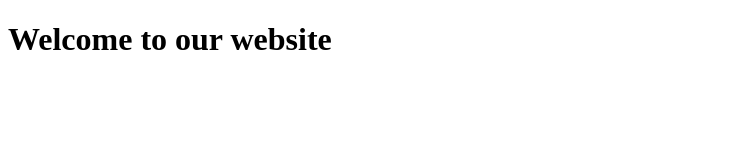
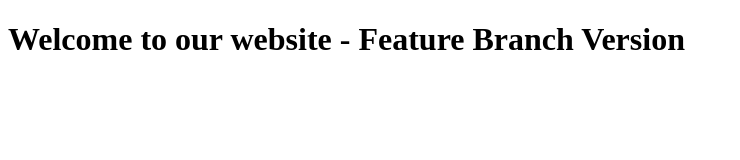
Before and after one commit to BrianShifoko/Data-Science-Team-Work-Class, a plain HTML site: page index.html in a window 1280 px wide. Shown: the whole page, without its empty margins (0-740 px from the left). Drawn offline with Linux system fonts and the light colour scheme.

Commit message:
Edited index.html from featurebranch

```diff
--- a/index.html
+++ b/index.html
@@ -6,6 +6,6 @@
     <title>Document</title>
 </head>
 <body>
-    <H1>Welcome to our website</H1>
+    <H1>Welcome to our website - Feature Branch Version</H1>
 </body>
 </html>
```
